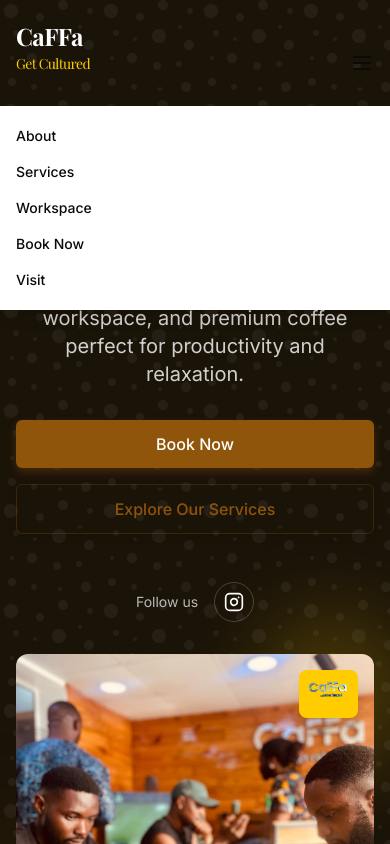
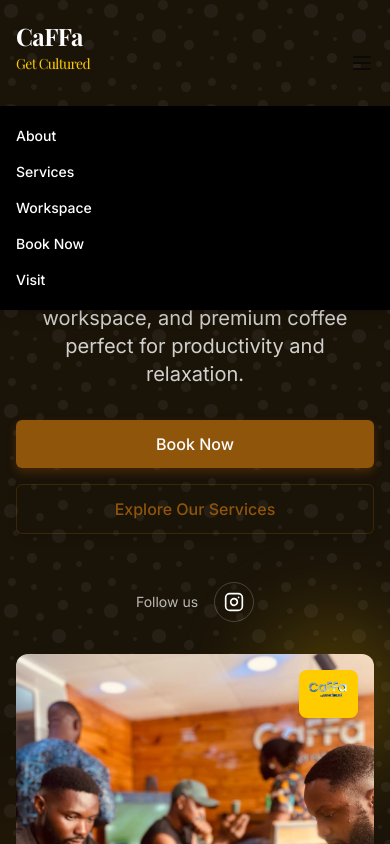
Before and after one commit to Bless-Pat/Caffa-House, a React (Vite) app: page / in a window 390 px wide. Both pictures are taken after a click on the button 362 px from the left and 63 px from the top of the page. Shown: the top 844 px of the page. Built offline with nearby package versions, Linux system fonts and the light colour scheme.

Commit message:
working on the mobile view of the colors

```diff
--- a/src/components/Navbar.tsx
+++ b/src/components/Navbar.tsx
@@ -89,35 +89,35 @@ export default function Navbar() {
 
       {/* Mobile menu */}
       {mobileMenuOpen && (
-        <div className="md:hidden bg-white shadow-lg">
+        <div className="md:hidden bg-black shadow-lg">
           <div className="px-4 py-5 space-y-4">
             <a
               href="#about"
-              className="block text-sm font-medium hover:text-primary transition-colors"
+              className="text-white block text-sm font-medium hover:text-primary transition-colors"
             >
               About
             </a>
             <a
               href="#services"
-              className="block text-sm font-medium hover:text-primary transition-colors"
+              className="text-white block text-sm font-medium hover:text-primary transition-colors"
             >
               Services
             </a>
             <a
               href="#workspace"
-              className="block text-sm font-medium hover:text-primary transition-colors"
+              className="text-white block text-sm font-medium hover:text-primary transition-colors"
             >
               Workspace
             </a>
             <a
               href="#booking"
-              className="block text-sm font-medium hover:text-primary transition-colors"
+              className="text-white block text-sm font-medium hover:text-primary transition-colors"
             >
               Book Now
             </a>
             <a
               href="#visit"
-              className="block text-sm font-medium hover:text-primary transition-colors"
+              className="text-white block text-sm font-medium hover:text-primary transition-colors"
             >
               Visit
             </a>
```
